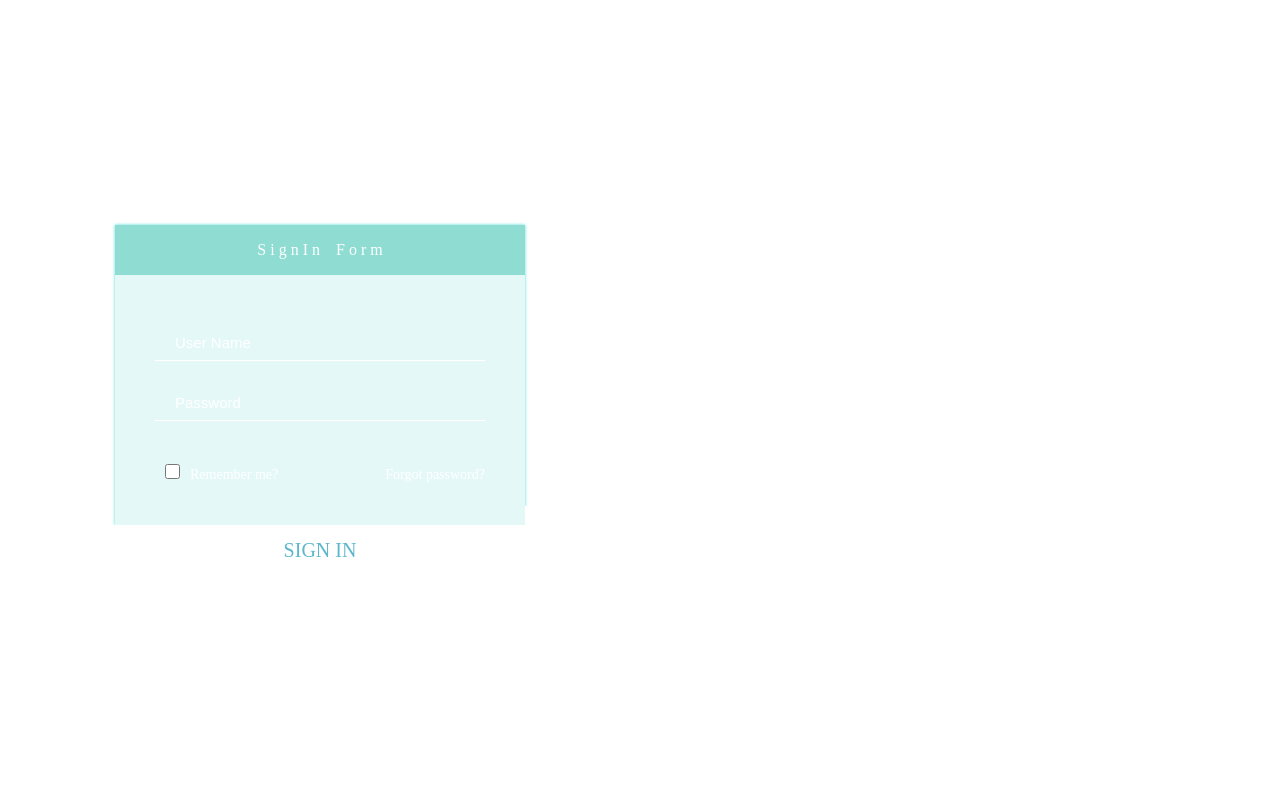
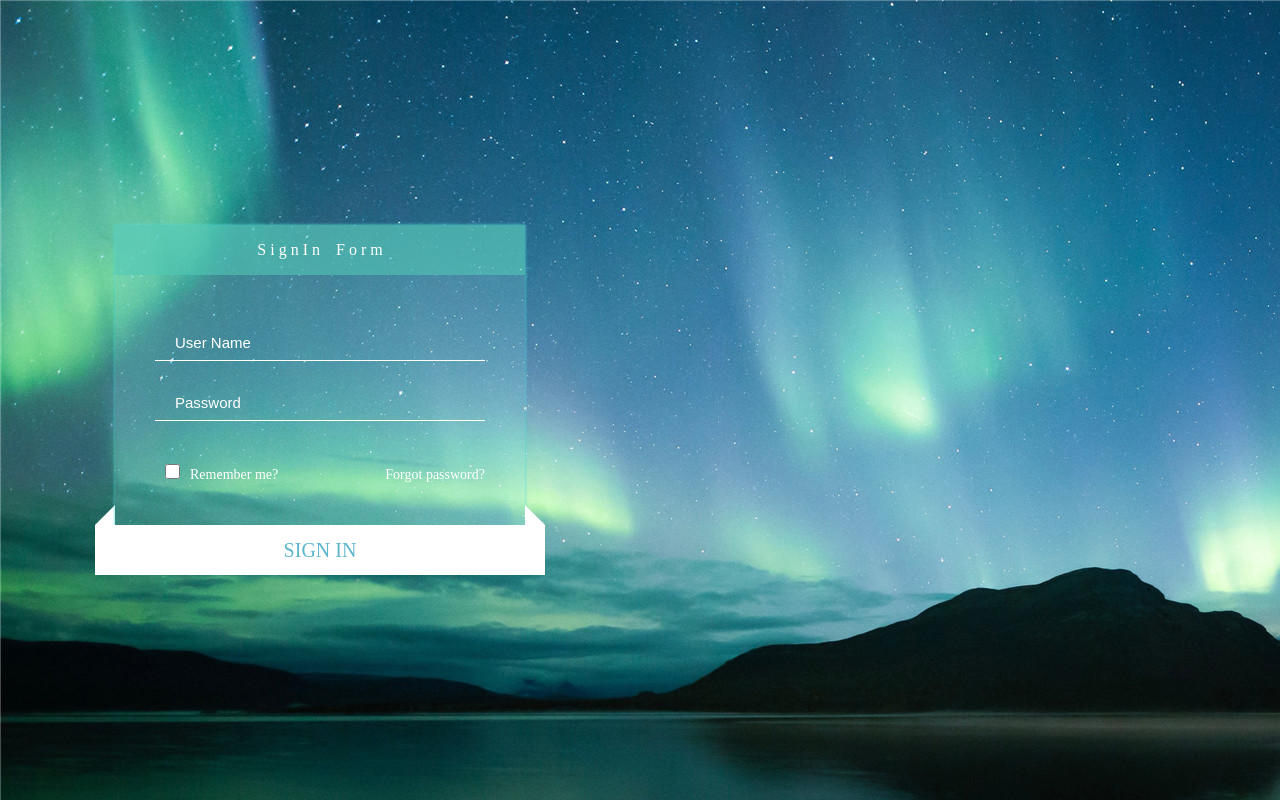
Before and after one commit to bier-gaizi/bier-gaizi3.github.io, a plain HTML site: page index.html in a window 1280 px wide. Drawn offline with Linux system fonts and the light colour scheme.

Commit message:
Update index.html

```diff
--- a/index.html
+++ b/index.html
@@ -8,7 +8,7 @@
   <link rel="icon" type="image/x-icon" href="Picture.ico"/>
   <link rel="stylesheet" href="./style.css">
 </head>
-<body background=".jpg" >
+<body background="Picture1.jpg" >
   <div class="outer_box">
     <div class="inner_box">
       <div class="left_label"></div>
```
